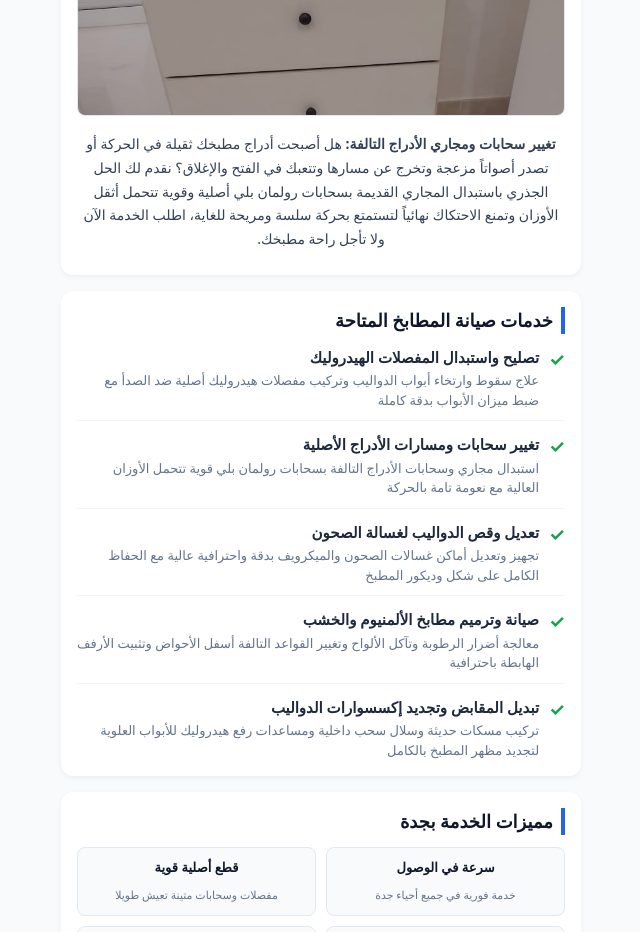
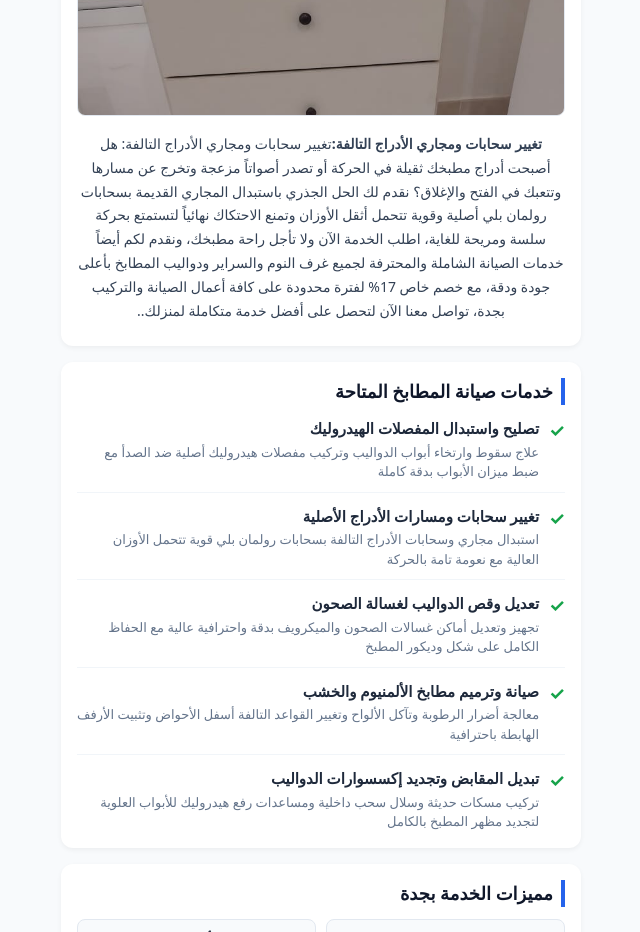
Before and after one commit to jawhara-kitchen-jeddah/-, a plain HTML site: page index.html in a window 1280 px wide. Shown: the part 2560-3492 px from the top of the page, without its empty margins (319-959 px from the left). Drawn offline with Linux system fonts and the light colour scheme.

Commit message:
Update index.html

```diff
--- a/index.html
+++ b/index.html
@@ -89,7 +89,7 @@
         <a href="https://wa.me/966565743171?text=السلام%20عليكم%20أريد%20استفسار%20عن%20تغيير%20السحابات%20ومجاري%20الأدراج" target="_blank">
           <img src="IMG-20261115-WA0037.jpg" alt="تغيير سحابات ومجاري الأدراج">
         </a>
-        <p><strong>تغيير سحابات ومجاري الأدراج التالفة:</strong> هل أصبحت أدراج مطبخك ثقيلة في الحركة أو تصدر أصواتاً مزعجة وتخرج عن مسارها وتتعبك في الفتح والإغلاق؟ نقدم لك الحل الجذري باستبدال المجاري القديمة بسحابات رولمان بلي أصلية وقوية تتحمل أثقل الأوزان وتمنع الاحتكاك نهائياً لتستمتع بحركة سلسة ومريحة للغاية، اطلب الخدمة الآن ولا تأجل راحة مطبخك.</p>
+        <p><strong>تغيير سحابات ومجاري الأدراج التالفة:</strong>تغيير سحابات ومجاري الأدراج التالفة: هل أصبحت أدراج مطبخك ثقيلة في الحركة أو تصدر أصواتاً مزعجة وتخرج عن مسارها وتتعبك في الفتح والإغلاق؟ نقدم لك الحل الجذري باستبدال المجاري القديمة بسحابات رولمان بلي أصلية وقوية تتحمل أثقل الأوزان وتمنع الاحتكاك نهائياً لتستمتع بحركة سلسة ومريحة للغاية، اطلب الخدمة الآن ولا تأجل راحة مطبخك، ونقدم لكم أيضاً خدمات الصيانة الشاملة والمحترفة لجميع غرف النوم والسراير ودواليب المطابخ بأعلى جودة ودقة، مع خصم خاص 17% لفترة محدودة على كافة أعمال الصيانة والتركيب بجدة، تواصل معنا الآن لتحصل على أفضل خدمة متكاملة لمنزلك..</p>
       </div>
 
     </div>
```
